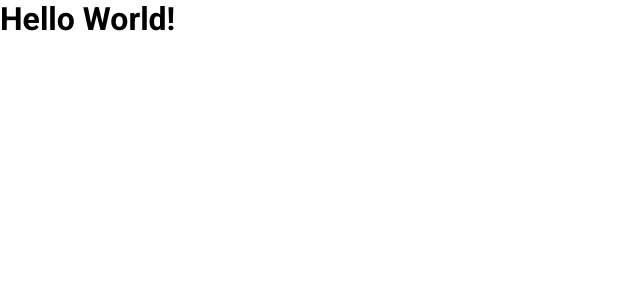
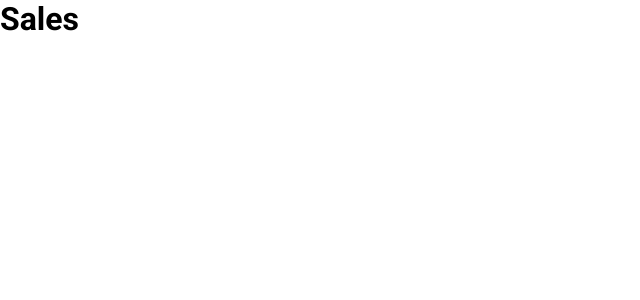
Before and after one commit to LorraneAlkimim/challenge-web, a React (Vite) app: page / in a window 1280 px wide. Shown: the top 300 px of the page, without its empty margins (0-640 px from the left). Built offline with nearby package versions, Linux system fonts and the light colour scheme.

Commit message:
feat: setup react router

```diff
--- a/package.json
+++ b/package.json
@@ -11,7 +11,8 @@
   },
   "dependencies": {
     "react": "^18.2.0",
-    "react-dom": "^18.2.0"
+    "react-dom": "^18.2.0",
+    "react-router-dom": "^6.18.0"
   },
   "devDependencies": {
     "@types/react": "^18.2.15",
--- a/src/App.tsx
+++ b/src/App.tsx
@@ -1,7 +1,12 @@
+import { Route, Routes } from "react-router-dom"
+import { Sales } from "./pages/Sales"
+
 function App() {
 
   return (
-    <h1>Hello World!</h1>
+    <Routes>
+      <Route path="/" element={<Sales />} />
+    </Routes>
   )
 }
 
--- a/src/main.tsx
+++ b/src/main.tsx
@@ -1,10 +1,13 @@
 import React from 'react'
 import ReactDOM from 'react-dom/client'
+import { BrowserRouter } from 'react-router-dom'
 import App from './App.tsx'
 import './styles/global.scss'
 
 ReactDOM.createRoot(document.getElementById('root')!).render(
   <React.StrictMode>
-    <App />
+    <BrowserRouter>
+      <App />
+    </BrowserRouter>
   </React.StrictMode>,
 )
--- /dev/null
+++ b/src/pages/Sales/index.tsx
@@ -0,0 +1,5 @@
+export function Sales() {
+  return (
+    <h1>Sales</h1>
+  )
+}
```
Also changed, not shown: 1 other file (tests, documents, lock files or other folders).
